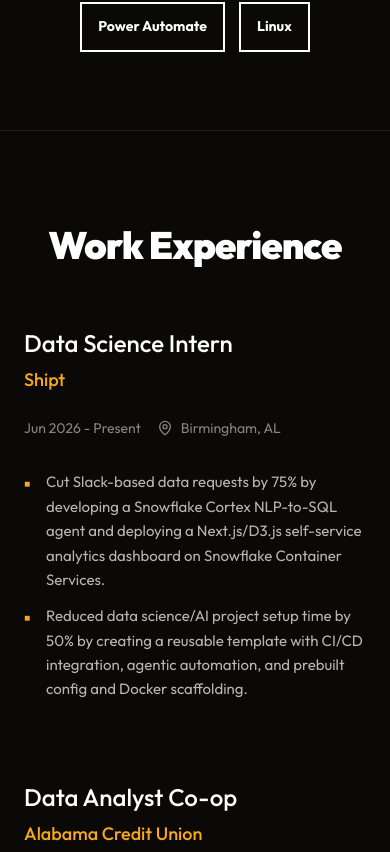
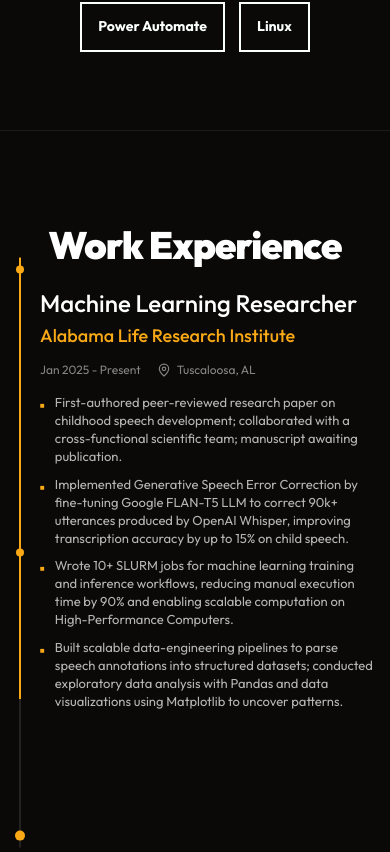
Before and after one commit to girwandhakal/Personal-Website-2.0, a Next.js app: page / in a window 390 px wide. Shown: the part 5012-5864 px from the top of the page. Built offline with nearby package versions, Linux system fonts and the light colour scheme; what bad-words would draw is missing.

Commit message:
fix(ui): unify mobile and desktop work experience scroll layouts and fix clipping issues

```diff
--- a/src/components/sections/resume.tsx
+++ b/src/components/sections/resume.tsx
@@ -34,26 +34,27 @@
       <section
         id="resume"
         ref={containerRef}
-        className="relative w-full bg-[var(--black)] h-auto md:h-[var(--md-height)]"
-        // Increased height to 150vh per item to slow down progression logic on desktop
-        style={prefersReducedMotion ? {} : { "--md-height": `${experiences.length * 150}vh` } as React.CSSProperties}
+        className="relative w-full bg-[var(--black)]"
+        // Increased height to 150vh per item to slow down progression logic
+        style={prefersReducedMotion ? {} : { height: `${experiences.length * 150}vh` } as React.CSSProperties}
       >
-        {/* Mobile View (and Reduced Motion View) */}
-        <div className={`w-full py-24 px-6 border-t border-[var(--grey)]/20 ${prefersReducedMotion ? "block" : "block md:hidden"}`}>
+        {/* Static View for Reduced Motion */}
+        {prefersReducedMotion && (
+          <div className="w-full py-24 px-6 border-t border-[var(--grey)]/20 block">
             <h2 className="text-4xl md:text-7xl font-bold text-white tracking-tight mb-16 text-center">
               Work Experience
             </h2>
             <div className="max-w-4xl mx-auto flex flex-col gap-20">
               {experiences.map((exp, i) => (
                 <div key={i} className="flex flex-col">
-                <h4 className="text-2xl md:text-5xl font-medium text-white mb-2 leading-tight">{exp.role}</h4>
-                <div className="text-lg md:text-2xl text-[var(--orange)] font-medium mb-6">{exp.company}</div>
+                  <h4 className="text-3xl md:text-5xl font-medium text-white mb-2 leading-tight">{exp.role}</h4>
+                  <div className="text-xl md:text-2xl text-[var(--orange)] font-medium mb-6">{exp.company}</div>
                   <div className="flex flex-wrap items-center gap-x-4 gap-y-2 text-sm md:text-base text-white/50 mb-8">
                     <span>{exp.period}</span>
                     <span className="flex items-center gap-2"><MapPin size={16}/> {exp.location}</span>
                   </div>
                   {exp.bullets && (
-                  <ul className="text-left space-y-3 text-white/70 leading-relaxed text-[15px] md:text-lg w-full">
+                    <ul className="text-left space-y-3 text-white/70 leading-relaxed text-base md:text-lg w-full">
                       {exp.bullets.map((bullet: string, idx: number) => (
                         <li key={idx} className="flex gap-4"><span className="text-[var(--orange)] mt-1.5 text-[10px]">■</span><span>{bullet}</span></li>
                       ))}
@@ -63,16 +64,17 @@
               ))}
             </div>
           </div>
+        )}
 
-        {/* Desktop Sticky View */}
+        {/* Universal Sticky View (Mobile & Desktop) */}
         {!prefersReducedMotion && (
-          <div className="hidden md:flex sticky top-0 h-screen w-full flex-col items-center overflow-hidden py-24 border-t border-[var(--grey)]/20">
-            <h2 className="text-5xl md:text-7xl font-bold text-white tracking-tight z-10 mb-12 text-center px-4">
+          <div className="flex sticky top-0 h-[100dvh] w-full flex-col items-center py-6 pt-24 md:py-16 border-t border-[var(--grey)]/20 md:overflow-hidden">
+            <h2 className="text-3xl md:text-6xl font-bold text-white tracking-tight z-10 mb-4 md:mb-8 text-center px-4 shrink-0">
               Work Experience
             </h2>
 
             {/* Scroll Progress Indicator with Step Markers */}
-            <div className="absolute left-12 top-1/2 -translate-y-1/2 flex flex-col items-center justify-between z-20 py-2" style={{ height: "50vh" }}>
+            <div className="absolute left-4 md:left-12 top-1/2 -translate-y-1/2 flex flex-col items-center justify-between z-20 py-2 h-[70dvh] md:h-[50vh]">
                {/* Background Line */}
                <div className="absolute top-0 bottom-0 w-[2px] bg-white/10 -z-10" />
                {/* Animated Fill Line */}
@@ -88,7 +90,7 @@
                  return (
                    <div
                      key={i}
-                     className={`w-2.5 h-2.5 rounded-full transition-all duration-300 z-10 ${
+                     className={`w-2 h-2 md:w-2.5 md:h-2.5 rounded-full transition-all duration-300 z-10 ${
                        isCompleted ? "bg-[var(--orange)]"
                        : isActive ? "bg-[var(--orange)] scale-125"
                        : "bg-[var(--grey)]"
@@ -98,7 +100,7 @@
                })}
             </div>
 
-            <div className="relative flex-1 w-full max-w-4xl px-12 z-10 flex flex-col justify-center mx-auto">
+            <div className="relative flex-1 w-full max-w-4xl pl-10 pr-4 md:px-12 z-10 flex flex-col justify-start md:justify-center mx-auto overflow-y-auto md:overflow-visible overflow-x-hidden md:overflow-x-visible pt-2 pb-8 md:pb-12 scrollbar-hide">
                {/* mode="wait" ensures the outgoing card completely disappears before the new one mounts, eliminating overlap */}
               <AnimatePresence mode="wait">
                 <motion.div
@@ -107,18 +109,18 @@
                   animate={{ opacity: 1, y: 0 }}
                   exit={{ opacity: 0, y: -30 }}
                   transition={{ duration: 0.35, ease: "easeOut" }}
-                  className="flex flex-col justify-center pb-24"
+                  className="flex flex-col justify-start"
                 >
-                  <h4 className="text-5xl font-medium text-white mb-4 leading-tight">{experiences[activeIndex].role}</h4>
-                  <div className="text-2xl text-[var(--orange)] font-medium mb-8">{experiences[activeIndex].company}</div>
-                  <div className="flex flex-wrap items-center gap-x-6 gap-y-3 text-base text-white/50 mb-10">
+                  <h4 className="text-2xl md:text-4xl font-medium text-white mb-1 md:mb-2 leading-tight">{experiences[activeIndex].role}</h4>
+                  <div className="text-lg md:text-xl text-[var(--orange)] font-medium mb-3 md:mb-4">{experiences[activeIndex].company}</div>
+                  <div className="flex flex-wrap items-center gap-x-4 md:gap-x-6 gap-y-1 md:gap-y-3 text-xs md:text-sm text-white/50 mb-4 md:mb-6">
                     <span>{experiences[activeIndex].period}</span>
-                    <span className="flex items-center gap-2"><MapPin size={18}/> {experiences[activeIndex].location}</span>
+                    <span className="flex items-center gap-1.5 md:gap-2"><MapPin size={14} className="md:w-[16px] md:h-[16px]" /> {experiences[activeIndex].location}</span>
                   </div>
                   {experiences[activeIndex].bullets && (
-                    <ul className="text-left space-y-4 text-white/70 leading-relaxed text-lg w-full">
+                    <ul className="text-left space-y-2.5 md:space-y-3 text-white/70 leading-snug md:leading-normal text-[13px] md:text-base w-full">
                       {experiences[activeIndex].bullets.map((bullet: string, idx: number) => (
-                        <li key={idx} className="flex gap-4"><span className="text-[var(--orange)] mt-2 text-xs">■</span><span>{bullet}</span></li>
+                        <li key={idx} className="flex gap-2.5 md:gap-4"><span className="text-[var(--orange)] mt-1.5 md:mt-2 text-[8px] md:text-xs shrink-0">■</span><span>{bullet}</span></li>
                       ))}
                     </ul>
                   )}
```
Lines whose indentation alone changed are shown as unchanged.
